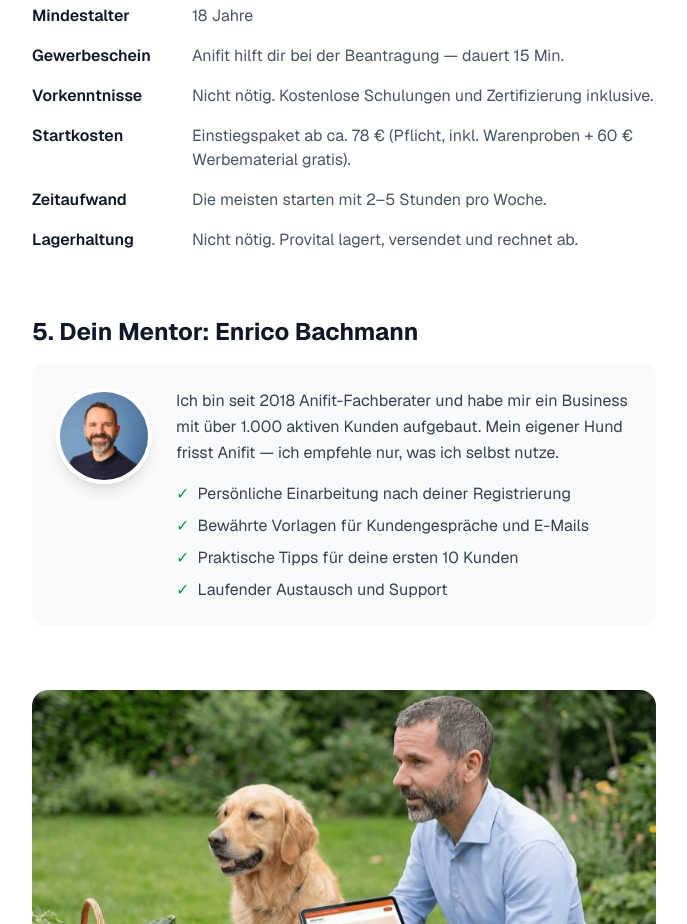
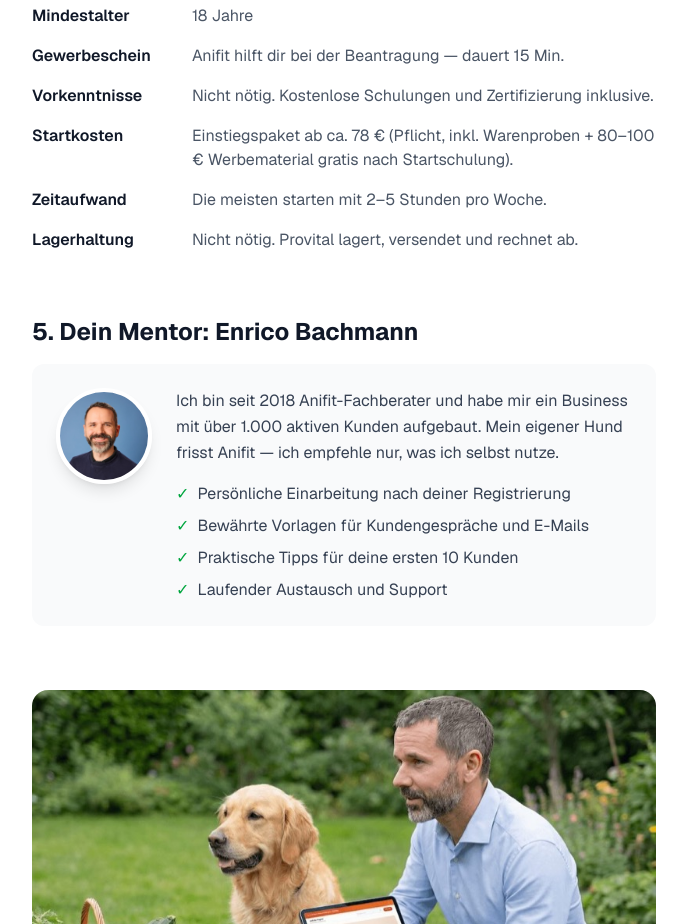
Before and after one commit to Rinacla/anifit-partner-funnel, a Next.js app: page /guide in a window 1280 px wide. Shown: the part 3140-4064 px from the top of the page, without its empty margins (296-983 px from the left). Built offline with nearby package versions, Linux system fonts and the light colour scheme.

Commit message:
fix: Werbematerial 80-100 EUR (nicht 60)

```diff
--- a/app/guide/page.tsx
+++ b/app/guide/page.tsx
@@ -113,7 +113,7 @@ export default function GuidePage() {
               { label: "Mindestalter", value: "18 Jahre" },
               { label: "Gewerbeschein", value: "Anifit hilft dir bei der Beantragung — dauert 15 Min." },
               { label: "Vorkenntnisse", value: "Nicht nötig. Kostenlose Schulungen und Zertifizierung inklusive." },
-              { label: "Startkosten", value: "Einstiegspaket ab ca. 78 € (Pflicht, inkl. Warenproben + 60 € Werbematerial gratis)." },
+              { label: "Startkosten", value: "Einstiegspaket ab ca. 78 € (Pflicht, inkl. Warenproben + 80–100 € Werbematerial gratis nach Startschulung)." },
               { label: "Zeitaufwand", value: "Die meisten starten mit 2–5 Stunden pro Woche." },
               { label: "Lagerhaltung", value: "Nicht nötig. Provital lagert, versendet und rechnet ab." },
             ].map((item, i) => (
```
Also changed, not shown: 1 other file (tests, documents, lock files or other folders).
